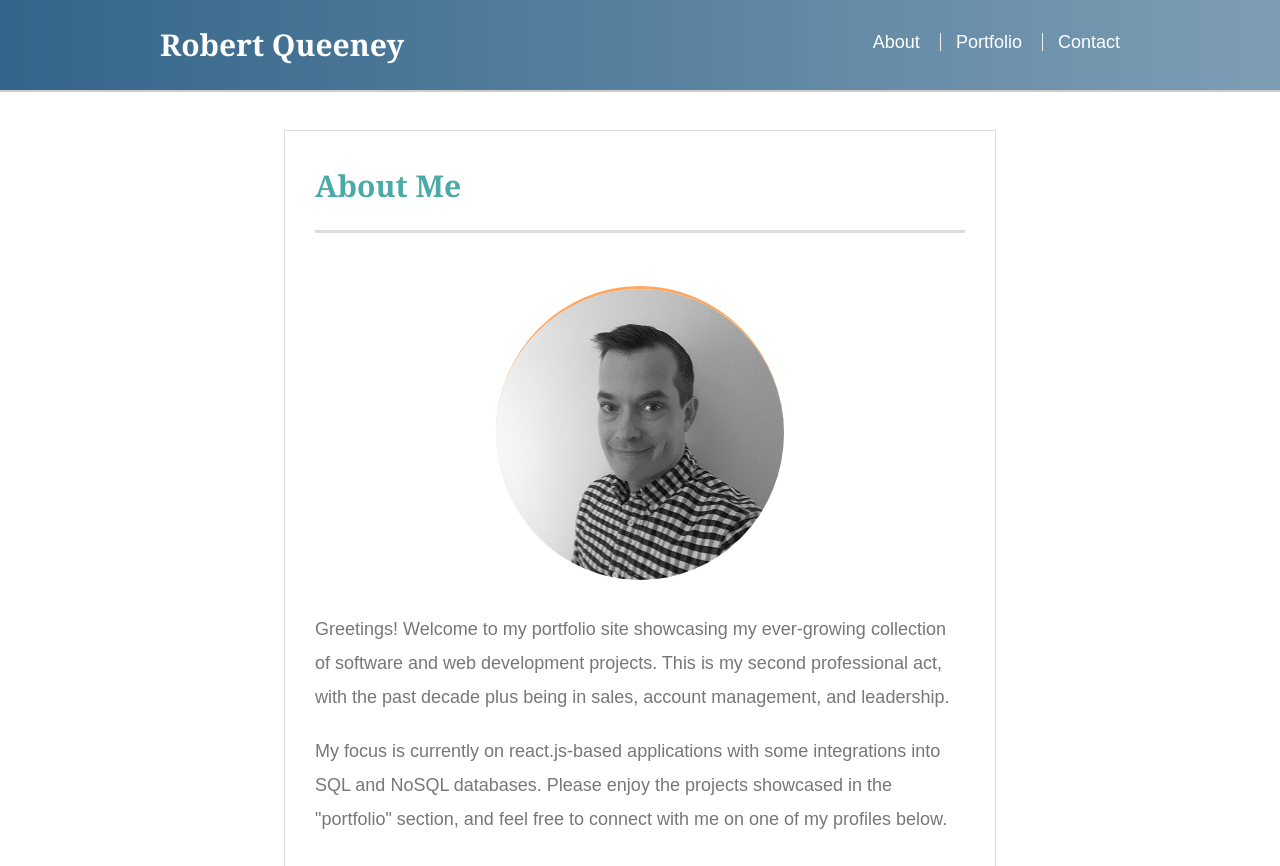
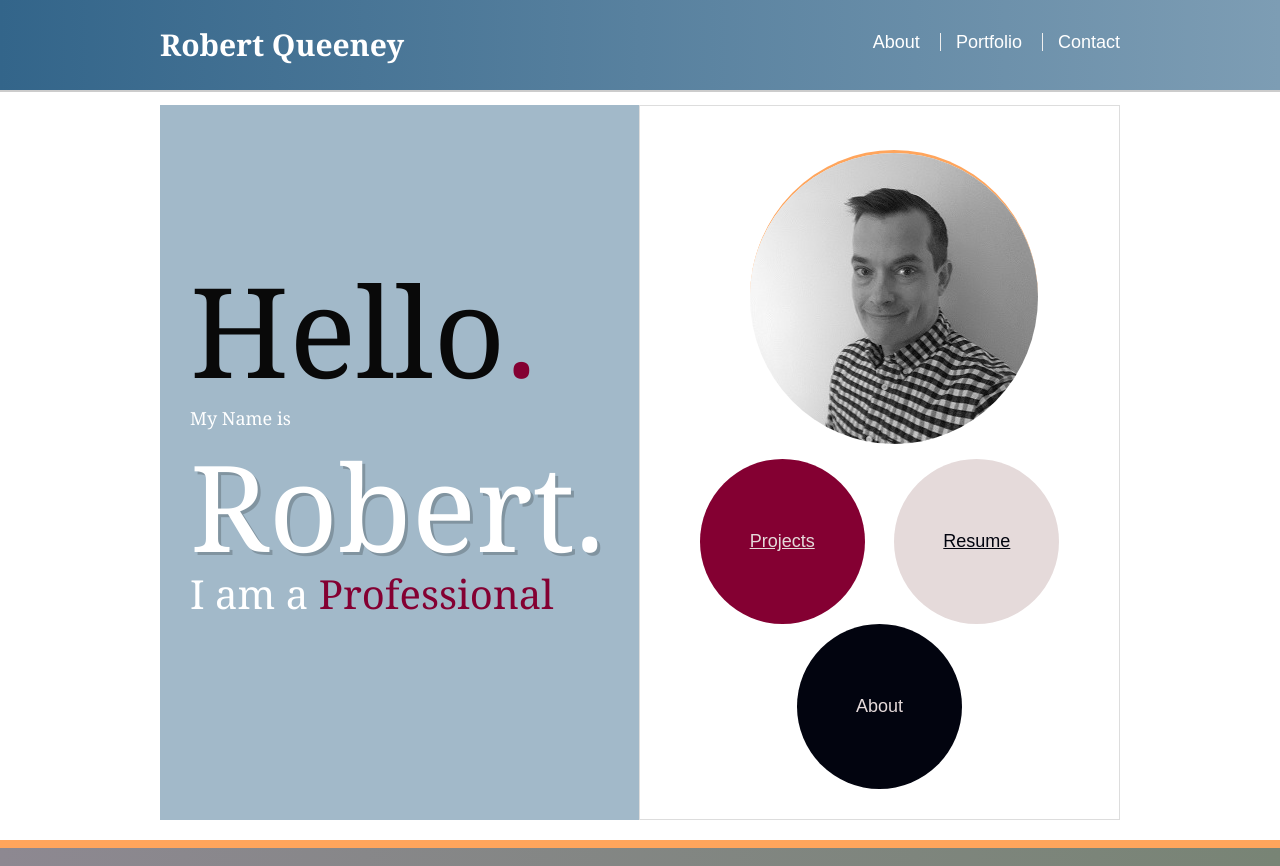
Before and after one commit to Robert-Queeney/Robert-Professional-Portfolio, a website: page home.html in a window 1280 px wide. Shown: the top 866 px of the page. Drawn offline with Linux system fonts and the light colour scheme.

Commit message:
Lots of styling changes

```diff
--- a/assets/style.css
+++ b/assets/style.css
@@ -121,27 +121,81 @@ body {
   /* main */
 
   #main-container {
-    padding-top: 130px;
+    padding-top: 105px;
     display: flex;
+
+    /* justify-content: space-between; */
+  }
+
+  .section2{
+    background-color: #A2B9C9;
+    padding: 30px;
+    width: 50%;
+    border-right: 5px;
+    margin-bottom: 20px;
+    display: flex;
+    flex-direction: column;
     justify-content: center;
+        font-family: Georgia, Times, "Times New Roman", serif;
+  }
+
+  .hello{
+    font-size: 125px;
+    font-weight: 50;
+    color: #090909;
+    width: 100%;
+  }
+
+.punc{
+  color: #840032
+}
+
+.nombre{
+  color: white;
+}
+
+  .jump {
+    font-size: 120px;
+    color:white;
+    text-shadow: 3px 3px 0 rgba(0,0,0,0.2);
+  }
+  .jump span{
+  position: relative;
+  display: inline-block;
+  transition: transform 0.1s;
+}
+
+  .jump span:hover {
+    transform:translateY(-20px) scale(2) rotate(10deg);
+    z-index: 1;
+  }
+
+  .me{
+    font-size: 40px;
+    color: white;
+  }
+  #changeText{
+    color: #840032;
   }
 
   .main-section {
     /* float: left; */
     /* width: 100%; */
     display: flex;
-    flex-direction: column;
-    align-content: center;
-    max-width: 650px;
+    flex-wrap: wrap;
+    /* flex-direction: column; */
+    /* align-content: center; */
+    width: 50%;
     padding: 30px;
-    margin: 0 0 40px;
+    /* margin: 5 0 40px; */
     background: #fff;
     border: 1px solid #ddd;
+    margin-bottom: 20px;
+    justify-content: space-evenly;
   }
 
   .headshot-wrapper{
     display: flex;
-    justify-content: center;
   }
 
   .headshot{
@@ -149,6 +203,51 @@ body {
     object-fit: contain;
     border-radius: 50%;
     border-top: 3px solid #FFA55C
+  }
+
+  .main-bubs{
+    display: flex;
+    flex-direction: column;
+    justify-content: center;
+    text-align: center;
+    border-radius: 50%;
+    height: 165px;
+    width: 165px;
+    transition: 1.5s;
+  }
+
+  .aboutText{
+    color: white;
+    opacity: 0.0;
+  }
+
+  .main-bubs:hover{
+    transform: rotate(360deg) scale(1.5);
+    /* transform-origin: bottom right; */
+  }
+
+  .about:hover{
+    transform: rotate(360deg) scale(3);
+  }
+
+  .projects{
+    background-color: #840032;
+    color:#E5dada;
+  }
+
+  .resume{
+    background-color: #E5dada;
+    color: #02040F;
+  }
+
+  .about{
+    background-color: #02040F;
+    color:#E5dada;
+  }
+
+  .contact{
+    background-color: #FF7200;
+    color:#E5dada;
   }
 
   /* portfolio page */
@@ -241,7 +340,7 @@ body {
   justify-content: center;
   padding: 150px;
   background: linear-gradient(to right, #ffffff, #f2f3d9);
-  height: 100%;
+  min-height: 450px;
  }
 
 .first_name{
@@ -310,7 +409,7 @@ body {
   0% {
     transform: translate(-800px)
   }
-  80% {
+  90% {
     transform: translate(100px)
   }
   100% {
@@ -322,7 +421,7 @@ body {
   0% {
     transform: translate(-800px)
   }
-  80% {
+  90% {
     transform: translate(100px)
   }
   100% {
@@ -334,7 +433,7 @@ body {
   0% {
     transform: translate(800px)
   }
-  80% {
+  90% {
     transform: translate(-100px)
   }
   100% {
@@ -345,7 +444,7 @@ body {
   0% {
     transform: translate(800px)
   }
-  80% {
+  90% {
     transform: translate(-100px)
   }
   100% {
--- a/home.html
+++ b/home.html
@@ -1,5 +1,6 @@
 <!DOCTYPE html>
 <html lang="en">
+
 <head>
   <meta charset="UTF-8">
   <meta name="viewport" content="width=device-width, initial-scale=1.0">
@@ -8,6 +9,7 @@
   <link rel="stylesheet" href="./assets/reset.css">
   <link rel="stylesheet" href="./assets/style.css">
 </head>
+
 <body>
   <header id="masthead">
     <div class="container">
@@ -21,16 +23,30 @@
   </header>
 
   <div id="main-container" class="container">
+
+    <section class="section2">
+      <p class="hello">Hello<span class="punc">.</span></p><br>
+      <p class="nombre">My Name is</p><br>
+      <p class="jump">Robert.</p><br>
+      <p class="me">I am a <span id="changeText">______</span></p>
+    </section>
+
     <section class="main-section">
-          <h1>About Me</h1>
+
 
       <div class="headshot-wrapper">
-          <img class = "headshot" src="./assets/images/20190117_151008.jpg" class="auth-image" alt="Your Name">
+        <img class="headshot" src="./assets/images/20190117_151008.jpg" class="auth-image" alt="Your Name">
       </div>
 
-          <p>Greetings!  Welcome to my portfolio site showcasing my ever-growing collection of software and web development projects.   This is my second professional act, with the past decade plus being in sales, account management, and leadership.</p>
+      <a href="portfolio.html" class="main-bubs projects">Projects</a>
+      <a class="main-bubs resume" href="./assets/RFQ - Full Stack Developer.pdf" target="_blank">Resume</a>
+      <div id="aboutText" class="main-bubs about">About</div>
 
-          <p>My focus is currently on react.js-based applications with some integrations into SQL and NoSQL databases.  Please enjoy the projects showcased in the "portfolio" section, and feel free to connect with me on one of my profiles below.</p>
+      <!-- <div class="main-bubs contact">Contact</div> -->
+
+      <!-- <p>Greetings!  Welcome to my portfolio site showcasing my ever-growing collection of software and web development projects.   This is my second professional act, with the past decade plus being in sales, account management, and leadership.</p>
+
+          <p>My focus is currently on react.js-based applications with some integrations into SQL and NoSQL databases.  Please enjoy the projects showcased in the "portfolio" section, and feel free to connect with me on one of my profiles below.</p> -->
 
     </section>
 
@@ -41,10 +57,48 @@
       Copyright &copy; Robert Queeney 2019
     </div>
     <div class="social">
-            <a href="https://github.com/Robert-Queeney" target="_blank"><img src="./assets/images/GitHub-Mark-Light-32px.png" class="social" alt="GitHub" /></a>
-            <a href="https://www.linkedin.com/in/robert-queeney-22a0294/" target="_blank"><img src="./assets/images/In-White-34px-R.png" class="social" alt="LinkedIn" /></a>
-            <a href="https://stackoverflow.com/users/9939208/robert-queeney" target="_blank"><img src="./assets/images/stackoverflow-32.png" class="social" alt="Stack Overflow" /></a>
+      <a href="https://github.com/Robert-Queeney" target="_blank"><img src="./assets/images/GitHub-Mark-Light-32px.png"
+          class="social" alt="GitHub" /></a>
+      <a href="https://www.linkedin.com/in/robert-queeney-22a0294/" target="_blank"><img
+          src="./assets/images/In-White-34px-R.png" class="social" alt="LinkedIn" /></a>
+      <a href="https://stackoverflow.com/users/9939208/robert-queeney" target="_blank"><img
+          src="./assets/images/stackoverflow-32.png" class="social" alt="Stack Overflow" /></a>
     </div>
   </footer>
+  <script>
+
+    const heading = document.querySelector('.jump');
+    // this runs the fucntion with the text from the heading
+    // const spans = sparanWrap(heading.textContent)
+    heading.innerHTML = sparanWrap(heading.textContent)
+
+    // this function will spread out the letters
+    function sparanWrap(word) {
+      // this  wraps a span around each letter - the .join gets rid of the commas between letters
+      return [...word].map(letter => `<span>${letter}</span>`).join('');
+    }
+
+    const text = ["Student", "Developer", "Professional", "Father", "Mentor"];
+    let counter = 0;
+    const elem = document.getElementById("changeText");
+    const inst = setInterval(change, 1500)
+
+    function change(){
+      elem.innerHTML = text[counter];
+      counter ++;
+      counter >= text.length ? counter = 0 : ''
+    }
+
+// CAn make this how the text changes in the about section
+    // const newText = ["This is my second professional act, with the past decade plus being in sales, account management, and leadership."]
+
+    // fucntion changeText(e){
+
+    // }
+
+
+  </script>
+
 </body>
+
 </html>
```
Also changed, not shown: 1 other file. Lines whose indentation alone changed are shown as unchanged.
